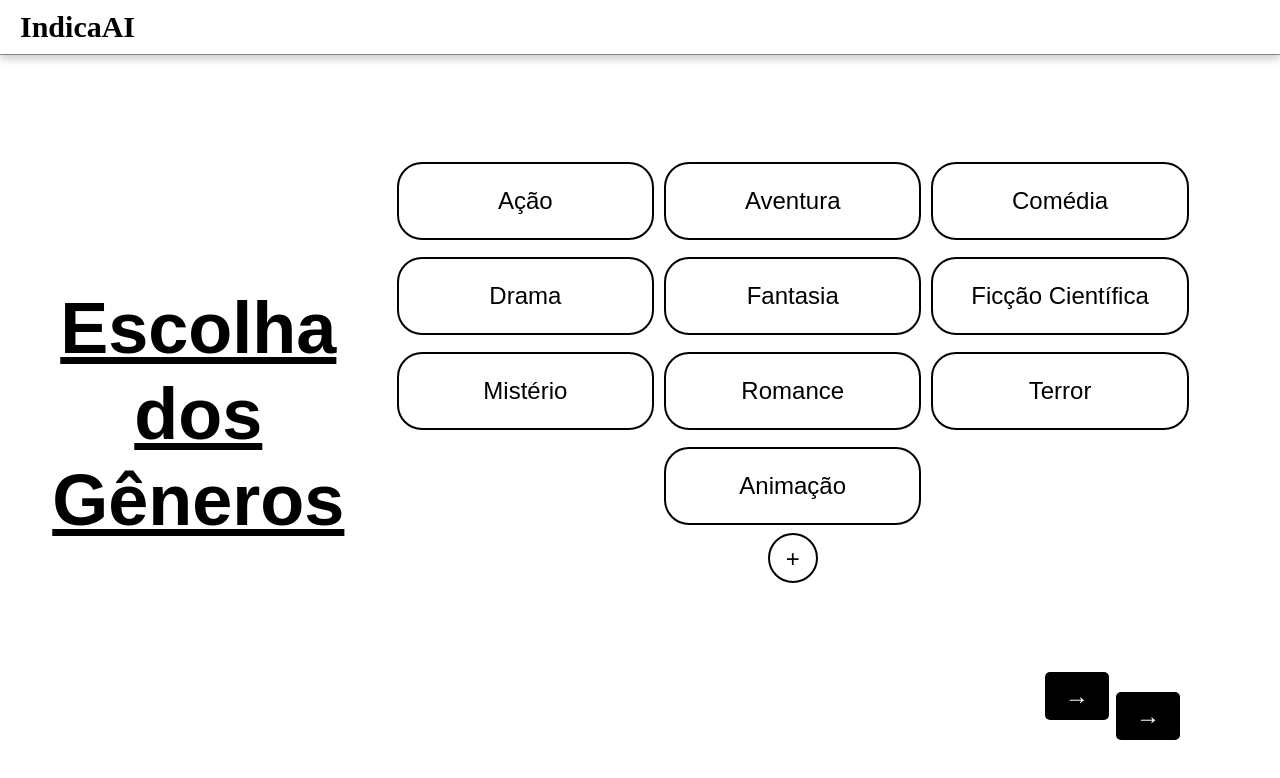
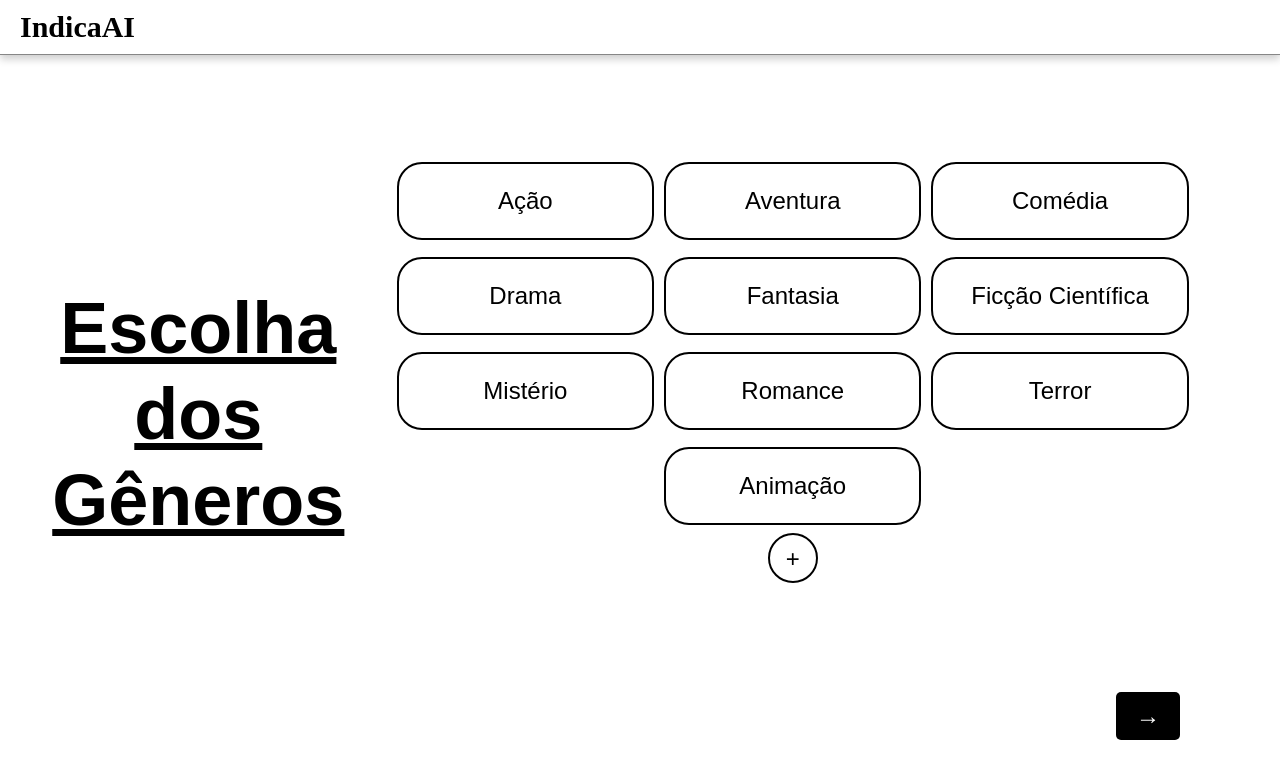
Before and after one commit to Labourguignonn/Desenvolvimento-software, a React (Vite) app in the folder Frontend/app/: page / in a window 1280 px wide. Shown: the top 778 px of the page. Built offline with nearby package versions, Linux system fonts and the light colour scheme.

Commit message:
adição setas de transição

```diff
--- a/Frontend/app/src/pages/escolha_generos.jsx
+++ b/Frontend/app/src/pages/escolha_generos.jsx
@@ -63,13 +63,9 @@ const GenreSelection = () => {
         <div className="add_button-container">
             <button className="add-button" onClick={addGenres}>+</button>
         </div>
-        <button
-        className="next-button"
-        onClick={() => navigate("/escolha_tempo")}
-        >→</button>
       </div>
       <button className="nav-button-right" onClick={() => navigate('/escolha_tempo')}>→</button>
-    </div>
+      </div>
   );
 };
 
--- a/Frontend/app/src/styles/escolha_generos.css
+++ b/Frontend/app/src/styles/escolha_generos.css
@@ -105,25 +105,6 @@
   background-color: #e0e0e0;
 }
 
-.next-button {
-  position: absolute;
-  bottom: 60px;
-  right: 100px;
-  background-color: black;
-  color: white;
-  border: none;
-  border-radius: 5px;
-  padding: 10px 20px;
-  font-size: 1.5rem;
-  display: flex;
-  justify-content: center;
-  align-items: center;
-}
-
-.next-button:hover {
-  background-color: #444;
-}
-
 .nav-button-right {
   position: absolute;
   bottom: 60px;
@@ -142,3 +123,41 @@
 .nav-button-right:hover {
   background-color: #444;
 }
+
+.nav-button-left{
+  position: absolute;
+  bottom: 60px;
+  left: 100px;
+  background-color: black;
+  color: white;
+  border: none;
+  border-radius: 5px;
+  padding: 10px 20px;
+  font-size: 1.5rem;
+  display: flex;
+  justify-content: center;
+  align-items: center;
+}
+
+.nav-button-right {
+  position: absolute;
+  bottom: 60px;
+  right: 100px;
+  background-color: black;
+  color: white;
+  border: none;
+  border-radius: 5px;
+  padding: 10px 20px;
+  font-size: 1.5rem;
+  display: flex;
+  justify-content: center;
+  align-items: center;
+}
+
+.nav-button-left:hover {
+  background-color: #444;
+}
+
+.nav-button-right:hover {
+  background-color: #444;
+}
```
